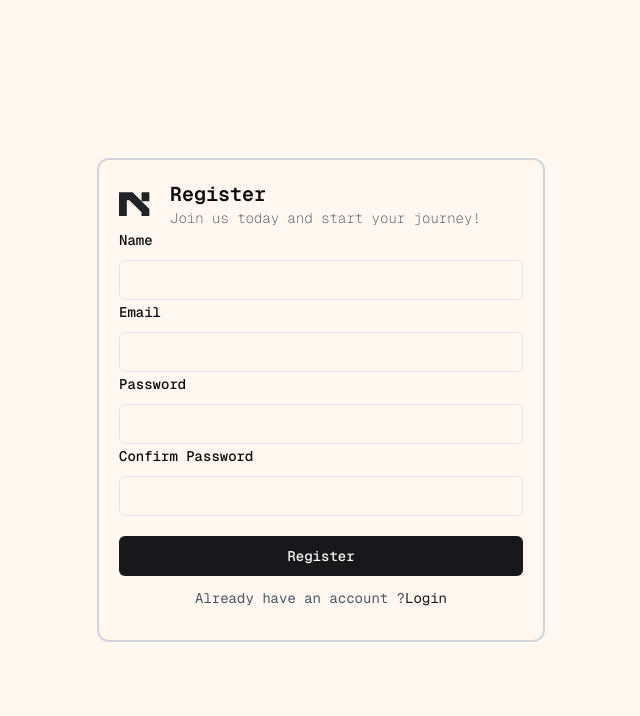
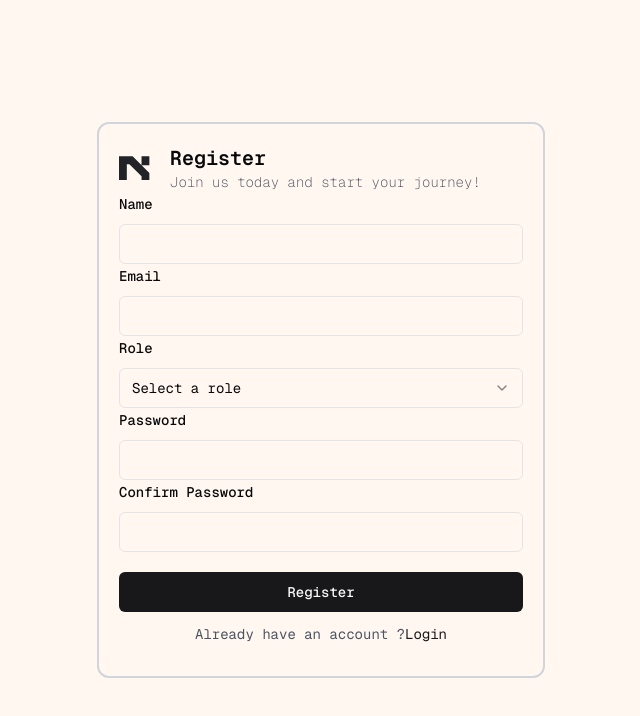
Before and after one commit to shaikot07/BasaKhuji-next-client, a Next.js app: page /register in a window 1280 px wide. Shown: the top 716 px of the page, without its empty margins (319-959 px from the left). Built offline with nearby package versions, Linux system fonts and the light colour scheme; no server answers.

Commit message:
set the rool in the register page

```diff
--- a/package.json
+++ b/package.json
@@ -15,6 +15,7 @@
     "@radix-ui/react-dialog": "^1.1.6",
     "@radix-ui/react-dropdown-menu": "^2.1.5",
     "@radix-ui/react-label": "^2.1.1",
+    "@radix-ui/react-select": "^2.1.6",
     "@radix-ui/react-separator": "^1.1.2",
     "@radix-ui/react-slot": "^1.1.2",
     "@radix-ui/react-tooltip": "^1.1.8",
--- a/src/components/modules/auth/register/RegisterForm.tsx
+++ b/src/components/modules/auth/register/RegisterForm.tsx
@@ -9,6 +9,13 @@ import {
   FormLabel,
   FormMessage,
 } from "@/components/ui/form";
+import {
+  Select,
+  SelectContent,
+  SelectItem,
+  SelectTrigger,
+  SelectValue,
+} from "@/components/ui/select";
 import { Input } from "@/components/ui/input";
 import { FieldValues, SubmitHandler, useForm } from "react-hook-form";
 import Link from "next/link";
@@ -87,6 +94,34 @@ export default function RegisterForm() {
               </FormItem>
             )}
           />
+
+          {/* Role Selection Dropdown */}
+          <FormField
+            control={form.control}
+            name="role"
+            render={({ field }) => (
+              <FormItem>
+                <FormLabel>Role</FormLabel>
+                <FormControl>
+                  <Select
+                    onValueChange={field.onChange}
+                    defaultValue={field.value}
+                  >
+                    <SelectTrigger>
+                      <SelectValue placeholder="Select a role" />
+                    </SelectTrigger>
+                    <SelectContent>
+                      <SelectItem value="tenant">Tenant</SelectItem>
+                      <SelectItem value="landlord">Landlord</SelectItem>
+                      <SelectItem value="admin">Admin</SelectItem>
+                    </SelectContent>
+                  </Select>
+                </FormControl>
+                <FormMessage />
+              </FormItem>
+            )}
+          />
+
           <FormField
             control={form.control}
             name="password"
```
Also changed, not shown: 1 other file (tests, documents, lock files or other folders).
